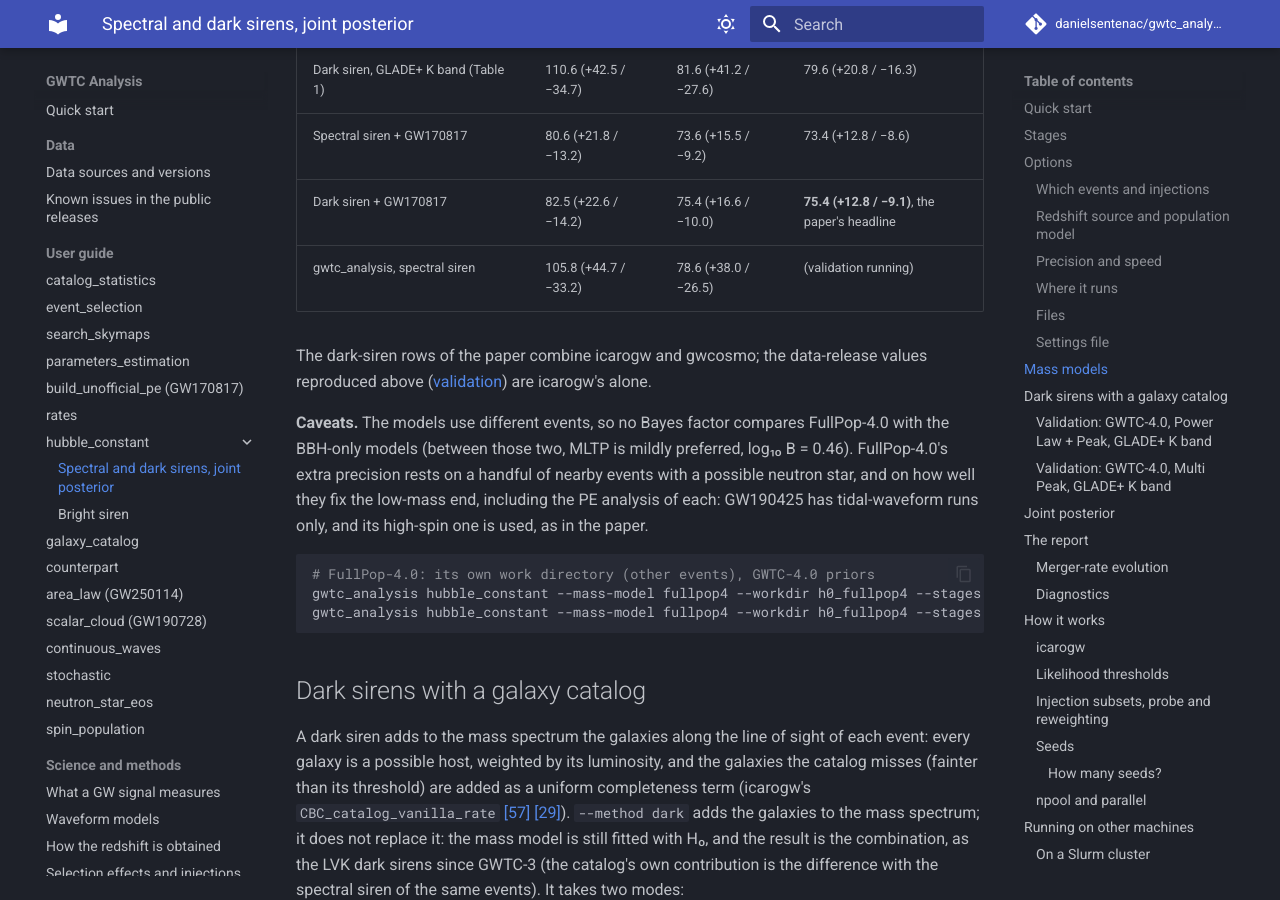
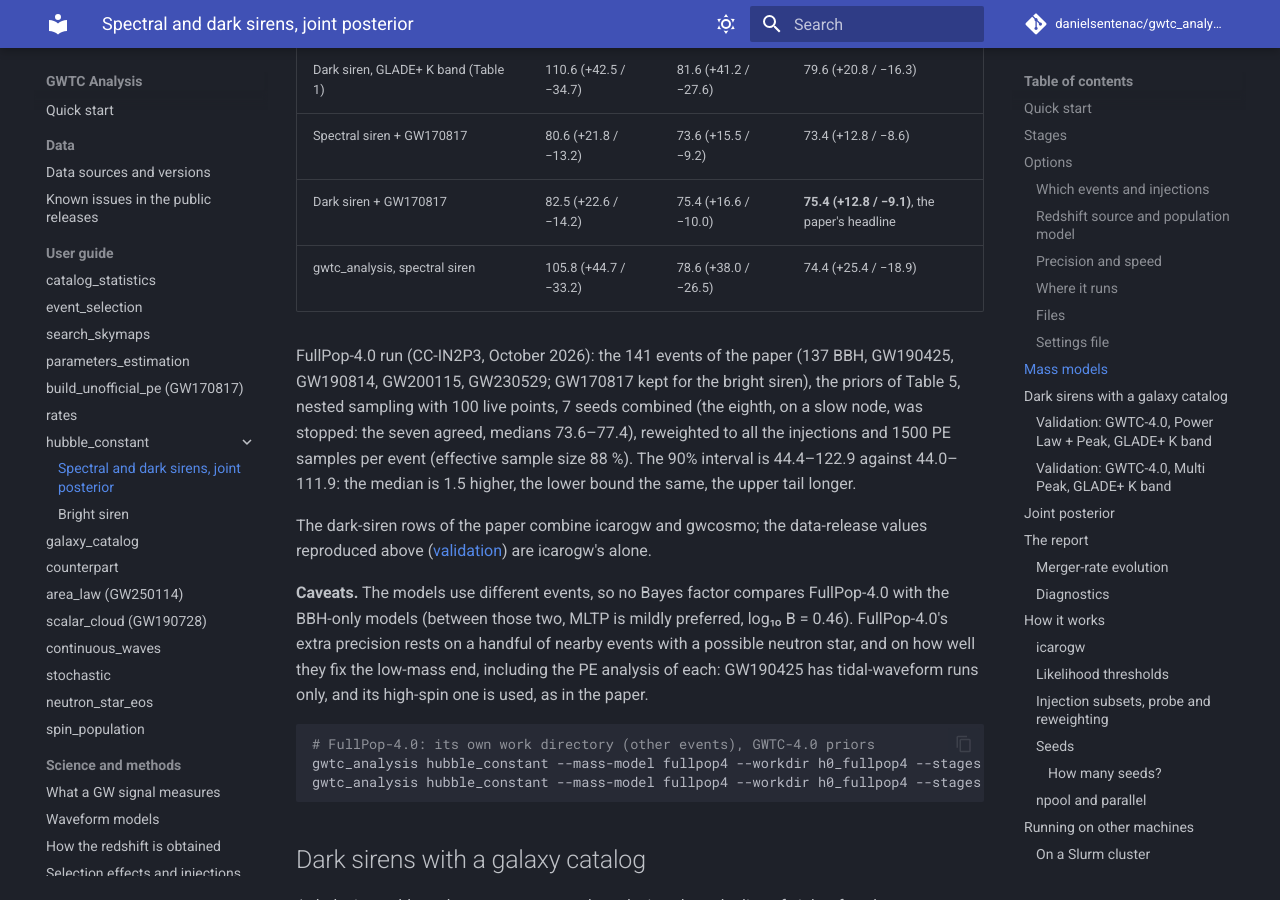
Before and after one commit to danielsentenac/gwtc_analysis, an MkDocs documentation site: the page built from docs/modes/hubble-constant.md, in a window 1280 px wide and 900 px high, scrolled down 8995 px. Built offline with MkDocs 1.6.1 and Material for MkDocs 9.7.7, drawn with Linux system fonts in a browser that asks for light colours; comment, search, counter and statistics services are not loaded; some of the changed text lies outside the part shown.

Commit message:
docs: FullPop-4.0 spectral siren validated, 74.4 (+25.4/-18.9) against the published 72.9 (+21.9/-18.8)
141 events, Table 5 priors, 7 nested-sampling seeds reweighted to all injections (ESS 88 %).

Co-Authored-By: Claude Opus 5.5 <noreply@anthropic.com>

```diff
--- a/docs/modes/hubble-constant.md
+++ b/docs/modes/hubble-constant.md
@@ -28,8 +28,8 @@ The defaults reproduce the GWTC-4.0 cosmology paper [\[29\]](../references.md#re
 105.8 (+44.7 / −33.2) km/s/Mpc against the published 105.5 (+46.4 / −35.8) for PLP; dark siren with GLADE+
 114.6 (+41.5 / −33.8) against 115.4 (+40.1 / −33.8), with 5000 PE samples per event ([validation](#validation-gwtc-40-power-law-peak-glade-k-band));
 with Multi Peak, 86.8 (+39.8 / −26.1) against 86.3 (+41.3 / −26.3) ([validation](#validation-gwtc-40-multi-peak-glade-k-band)).
-FullPop-4.0, the paper's fiducial model, is implemented; its validation against the published spectral siren,
-72.9 (+21.9 / −18.8), is running.
+With FullPop-4.0, the paper's fiducial model (141 events, every compact binary), the spectral siren gives 74.4 (+25.4 / −18.9) against the
+published 72.9 (+21.9 / −18.8) ([mass models](#mass-models)).
 
 ## Quick start
 
@@ -238,7 +238,13 @@ more events, its 68% interval is about 40–50% narrower than MLTP's, with a sim
 | Dark siren, GLADE+ K band (Table 1) | 110.6 (+42.5 / −34.7) | 81.6 (+41.2 / −27.6) | 79.6 (+20.8 / −16.3) |
 | Spectral siren + GW170817 | 80.6 (+21.8 / −13.2) | 73.6 (+15.5 / −9.2) | 73.4 (+12.8 / −8.6) |
 | Dark siren + GW170817 | 82.5 (+22.6 / −14.2) | 75.4 (+16.6 / −10.0) | **75.4 (+12.8 / −9.1)**, the paper's headline |
-| gwtc_analysis, spectral siren | 105.8 (+44.7 / −33.2) | 78.6 (+38.0 / −26.5) | (validation running) |
+| gwtc_analysis, spectral siren | 105.8 (+44.7 / −33.2) | 78.6 (+38.0 / −26.5) | 74.4 (+25.4 / −18.9) |
+
+FullPop-4.0 run (CC-IN2P3, October 2026): the 141 events of the paper (137 BBH, GW190425, GW190814, GW200115,
+GW230529; GW170817 kept for the bright siren), the priors of Table 5, nested sampling with 100 live points, 7 seeds
+combined (the eighth, on a slow node, was stopped: the seven agreed, medians 73.6–77.4), reweighted to all the
+injections and 1500 PE samples per event (effective sample size 88 %). The 90% interval is 44.4–122.9 against
+44.0–111.9: the median is 1.5 higher, the lower bound the same, the upper tail longer.
 
 The dark-siren rows of the paper combine icarogw and gwcosmo; the data-release values reproduced above
 ([validation](#validation-gwtc-40-power-law-peak-glade-k-band)) are icarogw's alone.
```
